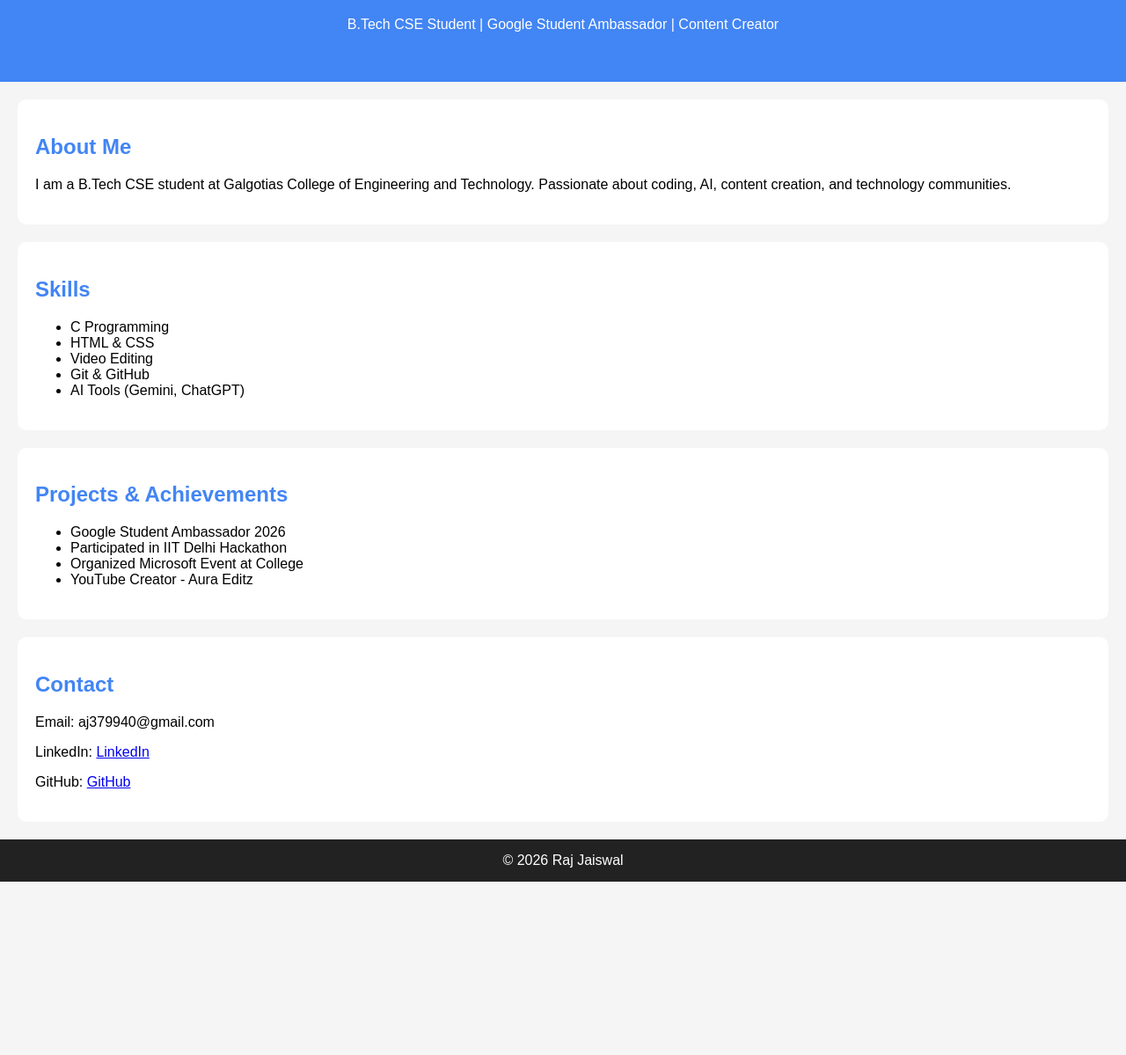
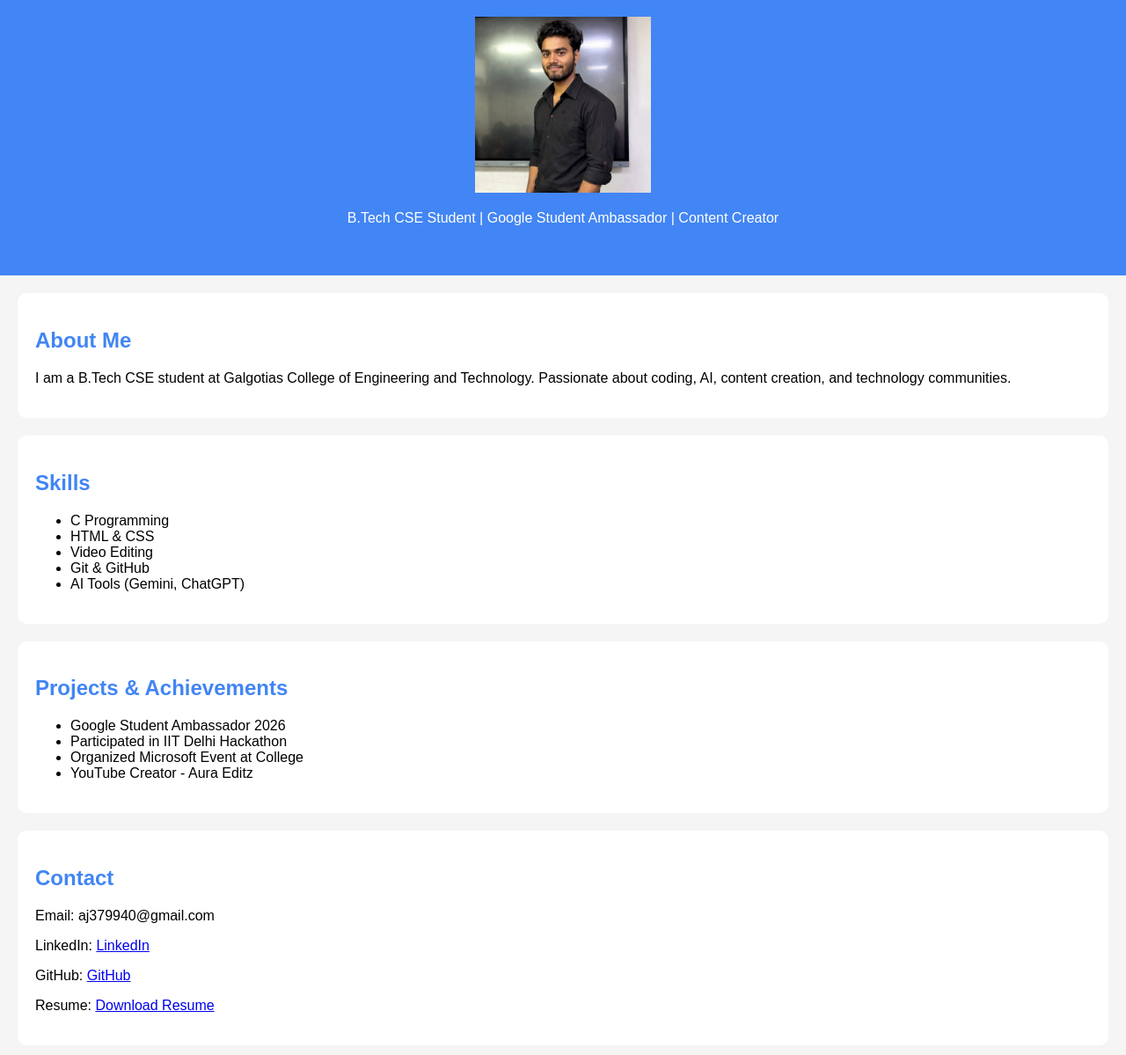
Before and after one commit to rajjaiswal43/Raj_portfolio, a plain HTML site: page index.html in a window 1280 px wide. Shown: the part 101-1300 px from the top of the page at 88% size. Before the commit the page ends 1103 px from the top, so only its background shows below. Drawn offline with Linux system fonts and the light colour scheme.

Commit message:
Added details

```diff
--- a/index.html
+++ b/index.html
@@ -43,6 +43,7 @@
 
     <header>
         <h1>Raj Jaiswal</h1>
+        <img src="profile.jpg" alt="Raj Jaiswal" width="200">
         <p>B.Tech CSE Student | Google Student Ambassador | Content Creator</p>
     </header>
 
@@ -80,6 +81,7 @@
         <p>Email: aj379940@gmail.com</p>
         <p>LinkedIn: <a href="https://www.linkedin.com/in/raj-jaiswal-a522a1383" target="_blank">LinkedIn</a></p>
         <p>GitHub: <a href="https://github.com/rajjaiswal43" target="_blank">GitHub</a></p>
+        <p>Resume: <a href="Raj_Jaiswal_Updated_Resume.pdf" target="_blank">Download Resume</a></p>
     </section>
 
     <footer>
```
